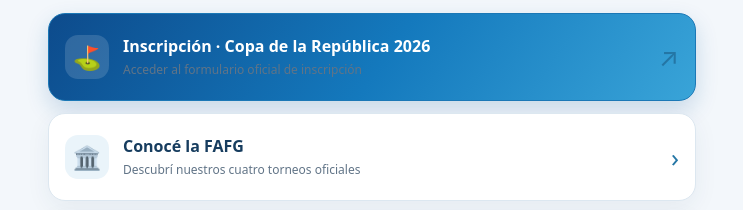
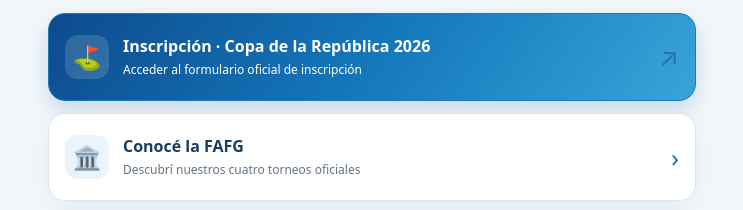
Before and after one commit to FAFG-RN/rn-fafg, a website: page app.html in a window 1280 px wide. Shown: the part 198-408 px from the top of the page, without its empty margins (268-1011 px from the left). Drawn offline with nearby package versions, Linux system fonts and the light colour scheme.

Commit message:
Mostrar en blanco el subtítulo del botón de inscripción Copa de la República

```diff
--- a/app.html
+++ b/app.html
@@ -172,6 +172,8 @@
  #inicio.active > .home-links > .home-link {display:flex!important;width:100%!important;height:100%!important;min-height:0!important;max-height:none!important;box-sizing:border-box!important;padding:clamp(6px,1dvh,12px) 13px!important;margin:0!important;flex:none!important;}
  #inicio.active #home-link-notice.hidden {display:none!important;}
 }
+/* Contraste del subtítulo sobre el degradé azul de inscripción */
+#inicio .home-link[href*="docs.google.com/forms"] .home-link-copy small {color:#fff!important;opacity:1!important;}
 </style></head><body><div id="fafg-splash" aria-hidden="true"><img src="./assets/images/FAFG-Horizontal-2.png" alt=""><span class="splash-label">APP OFICIAL</span></div><div class="app">
 <header class="hero"><div class="brand"><div class="brand-title"><img class="fafg-logo" src="./assets/images/FAFG-Horizontal-2.png" alt="Logo oficial de la Federación Argentina de Footgolf"><h1 class="app-wordmark">APP</h1></div></div><div class="welcome">Tu footgolf, en un solo lugar.</div></header>
 <main>
```
